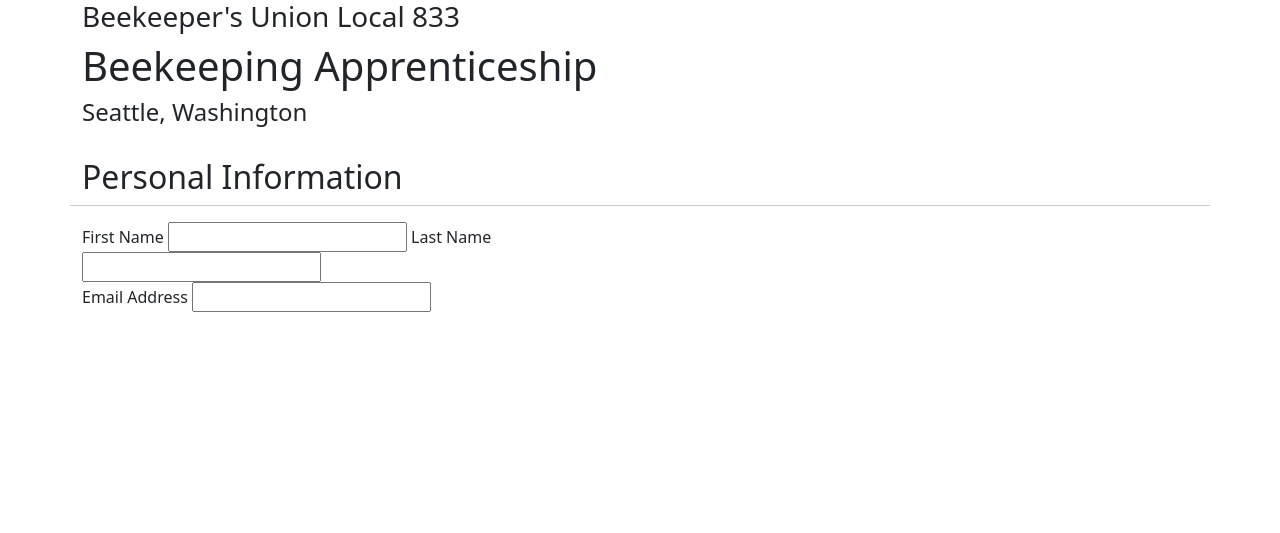
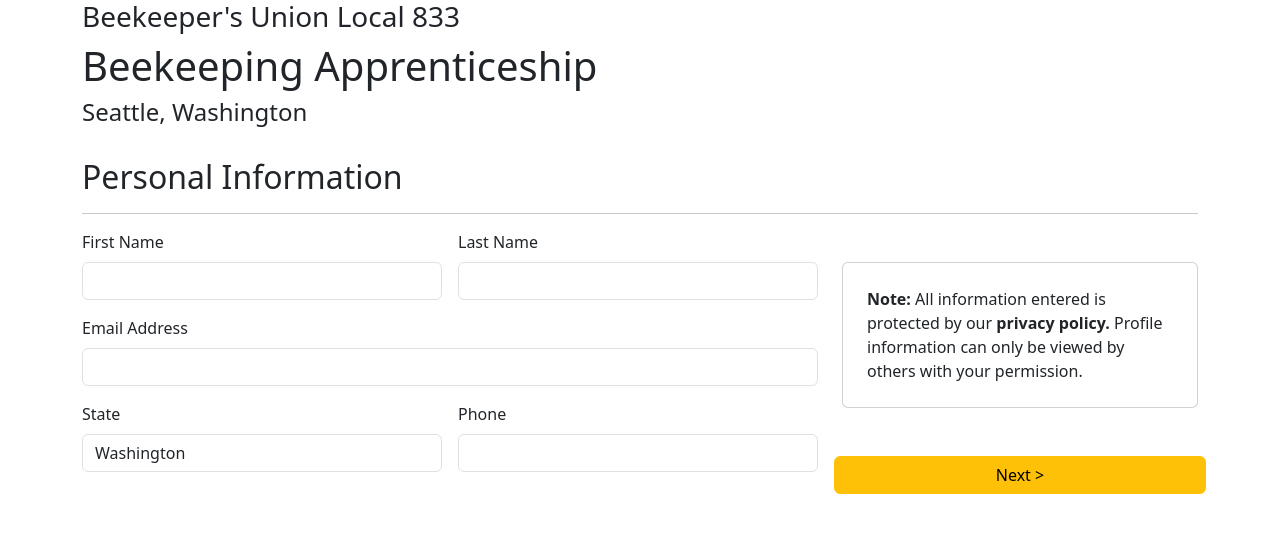
Before and after one commit to BrendenHaskins/Local-833, a PHP site: page /views/personal.html in a window 1280 px wide. Shown: the top 533 px of the page. Run offline with PHP 8.4, Linux system fonts and the light colour scheme.

Commit message:
associating javascript in controller

```diff
--- /dev/null
+++ b/scripts/scripts.js
@@ -0,0 +1,4 @@
+function personalSubmit() {
+    let form = document.getElementById('personalForm');
+    form.submit();
+}
--- a/views/experience.html
+++ b/views/experience.html
@@ -5,6 +5,7 @@
 <head>
     <meta charset="UTF-8">
     <title>Personal Information</title>
+    <script src="{{ @js_file }}"></script>
     <link rel="stylesheet" href="https://cdn.jsdelivr.net/npm/bootstrap@5.3.3/dist/css/bootstrap.min.css">
     <script src="https://cdn.jsdelivr.net/npm/bootstrap@5.3.3/dist/js/bootstrap.bundle.min.js" integrity="sha384-YvpcrYf0tY3lHB60NNkmXc5s9fDVZLESaAA55NDzOxhy9GkcIdslK1eN7N6jIeHz" crossorigin="anonymous"></script>
     <link rel="stylesheet" href="styles/styles.css">
--- a/views/home.html
+++ b/views/home.html
@@ -6,6 +6,7 @@
     <meta charset="UTF-8">
     <title>Local 833</title>
     <link rel="stylesheet" href="https://cdn.jsdelivr.net/npm/bootstrap@5.3.3/dist/css/bootstrap.min.css">
+    <script src="{{ @js_file }}"></script>
     <script src="https://cdn.jsdelivr.net/npm/bootstrap@5.3.3/dist/js/bootstrap.bundle.min.js" integrity="sha384-YvpcrYf0tY3lHB60NNkmXc5s9fDVZLESaAA55NDzOxhy9GkcIdslK1eN7N6jIeHz" crossorigin="anonymous"></script>
     <link rel="stylesheet" href="styles/styles.css">
 </head>
--- a/views/openings.html
+++ b/views/openings.html
@@ -8,6 +8,7 @@
     <link rel="stylesheet" href="https://cdn.jsdelivr.net/npm/bootstrap@5.3.3/dist/css/bootstrap.min.css">
     <script src="https://cdn.jsdelivr.net/npm/bootstrap@5.3.3/dist/js/bootstrap.bundle.min.js" integrity="sha384-YvpcrYf0tY3lHB60NNkmXc5s9fDVZLESaAA55NDzOxhy9GkcIdslK1eN7N6jIeHz" crossorigin="anonymous"></script>
     <link rel="stylesheet" href="styles/styles.css">
+    <script src="{{ @js_file }}"></script>
 </head>
 <body>
 <div class="container">
--- a/views/personal.html
+++ b/views/personal.html
@@ -7,6 +7,8 @@
     <title>Personal Information</title>
     <link rel="stylesheet" href="https://cdn.jsdelivr.net/npm/bootstrap@5.3.3/dist/css/bootstrap.min.css">
     <script src="https://cdn.jsdelivr.net/npm/bootstrap@5.3.3/dist/js/bootstrap.bundle.min.js" integrity="sha384-YvpcrYf0tY3lHB60NNkmXc5s9fDVZLESaAA55NDzOxhy9GkcIdslK1eN7N6jIeHz" crossorigin="anonymous"></script>
+    <script src="{{ @js_file }}"></script>
+    <script src="scripts/scripts.js"></script>
     <link rel="stylesheet" href="styles/styles.css">
 </head>
 <body>
@@ -23,24 +25,108 @@
             </div>
         </div>
     </nav>
-    <div id="postNavbar" class="row">
+    <div id="postNavbar">
         <h2>Personal Information</h2>
         <hr>
-        <form method="post" action="#">
 
-            <div class="col-6">
-                <label for="fname">First Name</label>
-                <input type="text" name="fname" id="fname">
+        <div class="row">
+            <div class="col-8">
+                <form id="personalForm" method="post" class="row g-3" action="#">
+                    <div class="col-6">
+                        <label class="form-label" for="fname">First Name</label>
+                        <input type="text" class="form-control" name="fname" id="fname">
+                    </div>
 
-                <label for="lname">Last Name</label>
-                <input type="text" name="lname" id="lname">
+                    <div class="col-6">
+                        <label class="form-label" for="lname">Last Name</label>
+                        <input type="text" class="form-control" name="lname" id="lname">
+                    </div>
+
+                    <div class="col-12">
+                        <label class="form-label" for="email">Email Address</label>
+                        <input type="email" class="form-control" name="email" id="email">
+                    </div>
+                    <div class="col-6">
+                        <label class="form-label" for="state">State</label>
+                        <select class="form-control" name="state" id="state">
+                            <option value="Alabama">Alabama</option>
+                            <option value="Alaska">Alaska</option>
+                            <option value="Arizona">Arizona</option>
+                            <option value="Arkansas">Arkansas</option>
+                            <option value="California">California</option>
+                            <option value="Colorado">Colorado</option>
+                            <option value="Connecticut">Connecticut</option>
+                            <option value="Delaware">Delaware</option>
+                            <option value="Florida">Florida</option>
+                            <option value="Georgia">Georgia</option>
+                            <option value="Hawaii">Hawaii</option>
+                            <option value="Idaho">Idaho</option>
+                            <option value="Illinois">Illinois</option>
+                            <option value="Indiana">Indiana</option>
+                            <option value="Iowa">Iowa</option>
+                            <option value="Kansas">Kansas</option>
+                            <option value="Kentucky">Kentucky</option>
+                            <option value="Louisiana">Louisiana</option>
+                            <option value="Maine">Maine</option>
+                            <option value="Maryland">Maryland</option>
+                            <option value="Massachusetts">Massachusetts</option>
+                            <option value="Michigan">Michigan</option>
+                            <option value="Minnesota">Minnesota</option>
+                            <option value="Mississippi">Mississippi</option>
+                            <option value="Missouri">Missouri</option>
+                            <option value="Montana">Montana</option>
+                            <option value="Nebraska">Nebraska</option>
+                            <option value="Nevada">Nevada</option>
+                            <option value="New Hampshire">New Hampshire</option>
+                            <option value="New Jersey">New Jersey</option>
+                            <option value="New Mexico">New Mexico</option>
+                            <option value="New York">New York</option>
+                            <option value="North Carolina">North Carolina</option>
+                            <option value="North Dakota">North Dakota</option>
+                            <option value="Ohio">Ohio</option>
+                            <option value="Oklahoma">Oklahoma</option>
+                            <option value="Oregon">Oregon</option>
+                            <option value="Pennsylvania">Pennsylvania</option>
+                            <option value="Rhode Island">Rhode Island</option>
+                            <option value="South Carolina">South Carolina</option>
+                            <option value="South Dakota">South Dakota</option>
+                            <option value="Tennessee">Tennessee</option>
+                            <option value="Texas">Texas</option>
+                            <option value="Utah">Utah</option>
+                            <option value="Vermont">Vermont</option>
+                            <option value="Virginia">Virginia</option>
+                            <option selected value="Washington">Washington</option>
+                            <option value="West Virginia">West Virginia</option>
+                            <option value="Wisconsin">Wisconsin</option>
+                            <option value="Wyoming">Wyoming</option>
+                        </select>
+                    </div>
+                    <div class="col-6">
+                        <label class="form-label" for="phone">Phone</label>
+                        <input type="tel" class="form-control" name="phone" id="phone">
+                    </div>
+                </form>
             </div>
 
-            <div class="col-6">
-                <label for="email">Email Address</label>
-                <input type="email" name="email" id="email">
+            <div class="col-4 mt-4">
+                <div class="row g-3">
+
+                    <div class="col mt-4">
+                        <div class="card" id="privacyCard">
+                            <p class="card-text m-4">
+                                <strong>Note:</strong>
+                                All information entered is protected by our
+                                <strong>privacy policy.</strong>
+                                Profile information can only be viewed by others with your permission.
+                            </p>
+                        </div>
+                    </div>
+
+                        <button id="personalSubmitButton" onclick="personalSubmit()" class="btn btn-warning mt-5">Next ></button>
+                </div>
+
             </div>
-        </form>
+        </div>
     </div>
 </div>
 </body>
--- a/views/summary.html
+++ b/views/summary.html
@@ -8,6 +8,7 @@
     <link rel="stylesheet" href="https://cdn.jsdelivr.net/npm/bootstrap@5.3.3/dist/css/bootstrap.min.css">
     <script src="https://cdn.jsdelivr.net/npm/bootstrap@5.3.3/dist/js/bootstrap.bundle.min.js" integrity="sha384-YvpcrYf0tY3lHB60NNkmXc5s9fDVZLESaAA55NDzOxhy9GkcIdslK1eN7N6jIeHz" crossorigin="anonymous"></script>
     <link rel="stylesheet" href="styles/styles.css">
+    <script src="{{ @js_file }}"></script>
 </head>
 <body>
 <div class="container">
```
Also changed, not shown: index.php (+16 -3 lines).
